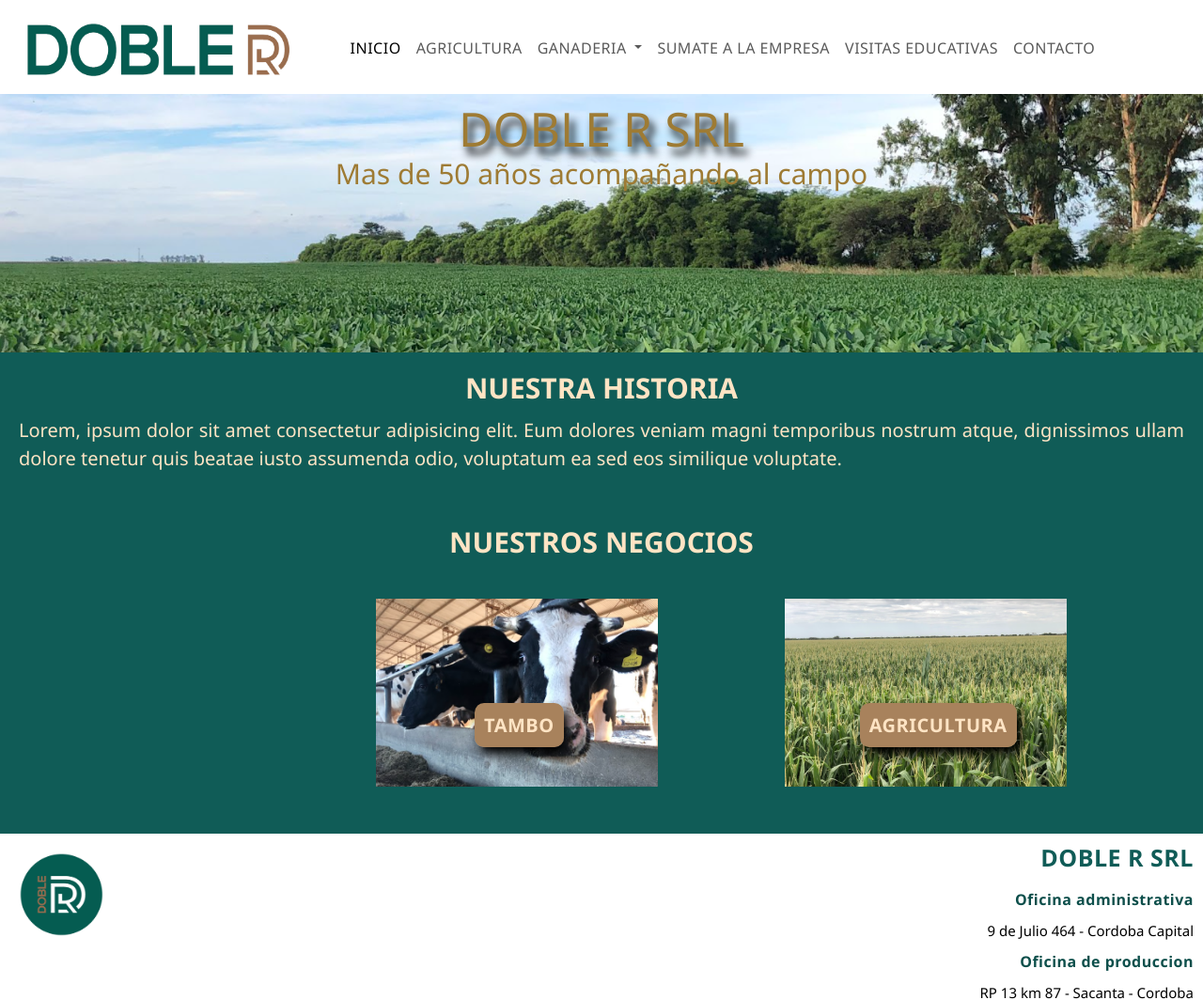
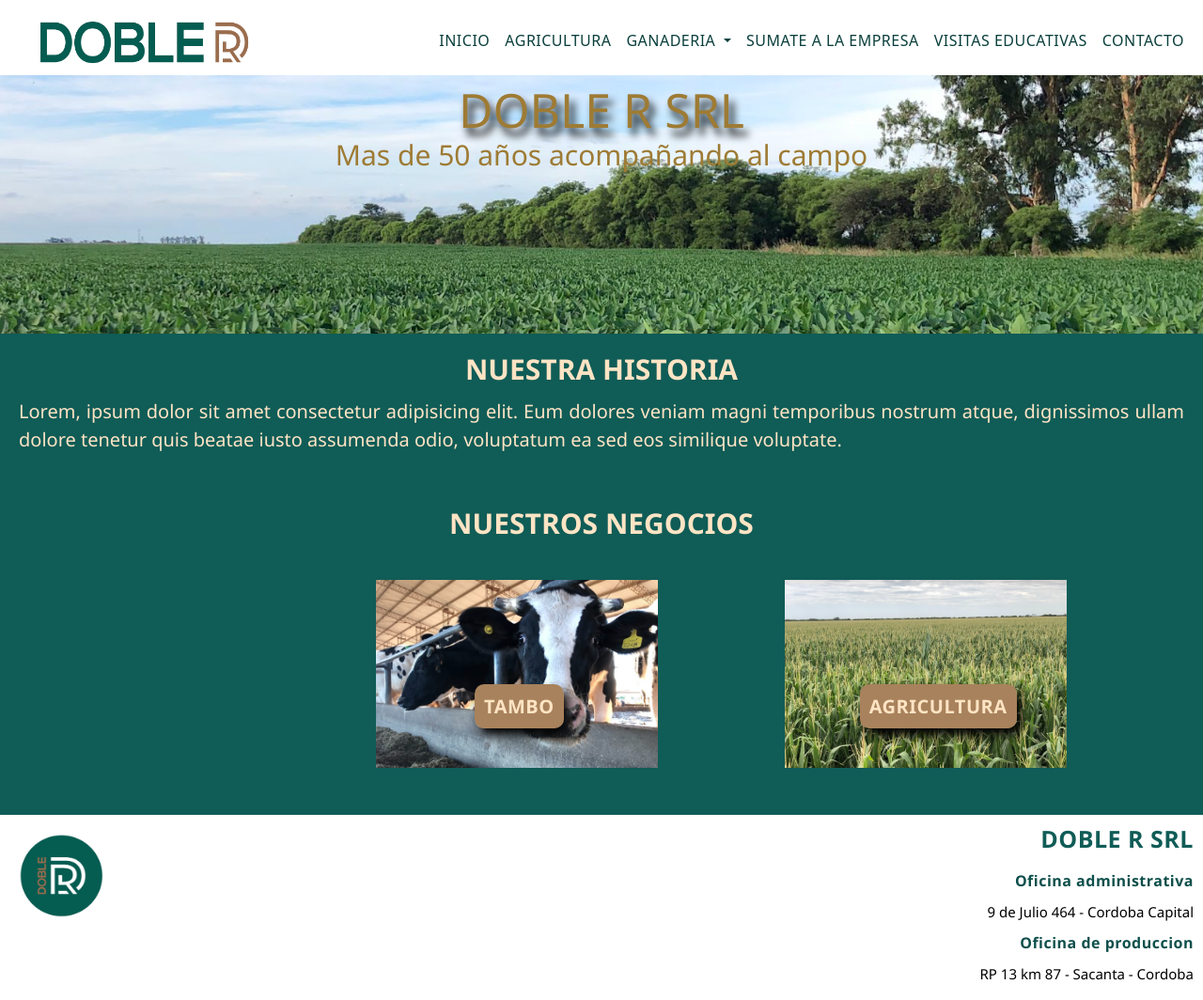
Before and after one commit to cataScalambro/Agro-DobleR, a plain HTML site: page index.html in a window 1280 px wide. Shown: the top 1064 px of the page at 94% size. Drawn offline with nearby package versions, Linux system fonts and the light colour scheme.

Commit message:
header listo

```diff
--- a/CSS/style.css
+++ b/CSS/style.css
@@ -7,44 +7,33 @@
 /* Header */
 
 header{
-    width: auto;
-    height: 100px;
+    height: 80px;
 }
 
-#Encabezado{background-color: white !important;
+#Encabezado{
+    background-color: white !important;
+}
+#navbarNavDropdown{
+    justify-content: flex-end !important;
+}
+.logo{
+    width: 90%;
+    height: 60px;
+    padding-left: 25px;
 }
 
-.logo{
-    width: 90%;
-    height: 75px;
-    float: inline-start;
-    padding-left: 10px;
+nav ul li a{
+    color: #093f3c !important;
+    text-transform: uppercase !important;
+    letter-spacing: 0.5px !important;
+    justify-content: flex-end !important;
 }
-.link-paginas{
-    text-align: right;
-    width: auto;
-    height: 75px;
-    padding-top: 25px;
-    box-sizing: border-box;
+
+nav ul li a:hover{
+    color: #549191 !important;
+    font-weight: bolder !important;
 }
-nav ul li{
-    list-style-type: none;
-    display: inline;
-    text-align: right;
-}
-nav ul li a{
-    color: #105C57;
-    font-size: 15px;
-    text-decoration: none;
-    text-transform: uppercase;
-    padding: 10px;
-    font-weight: bold;
-    letter-spacing: 0.5px;
-    font-family: 'Segoe UI', sans-serif;
-}
-nav ul li a:hover{
-    color: #178780;
-}
+
 
 /*main*/
 #inicio{
```
